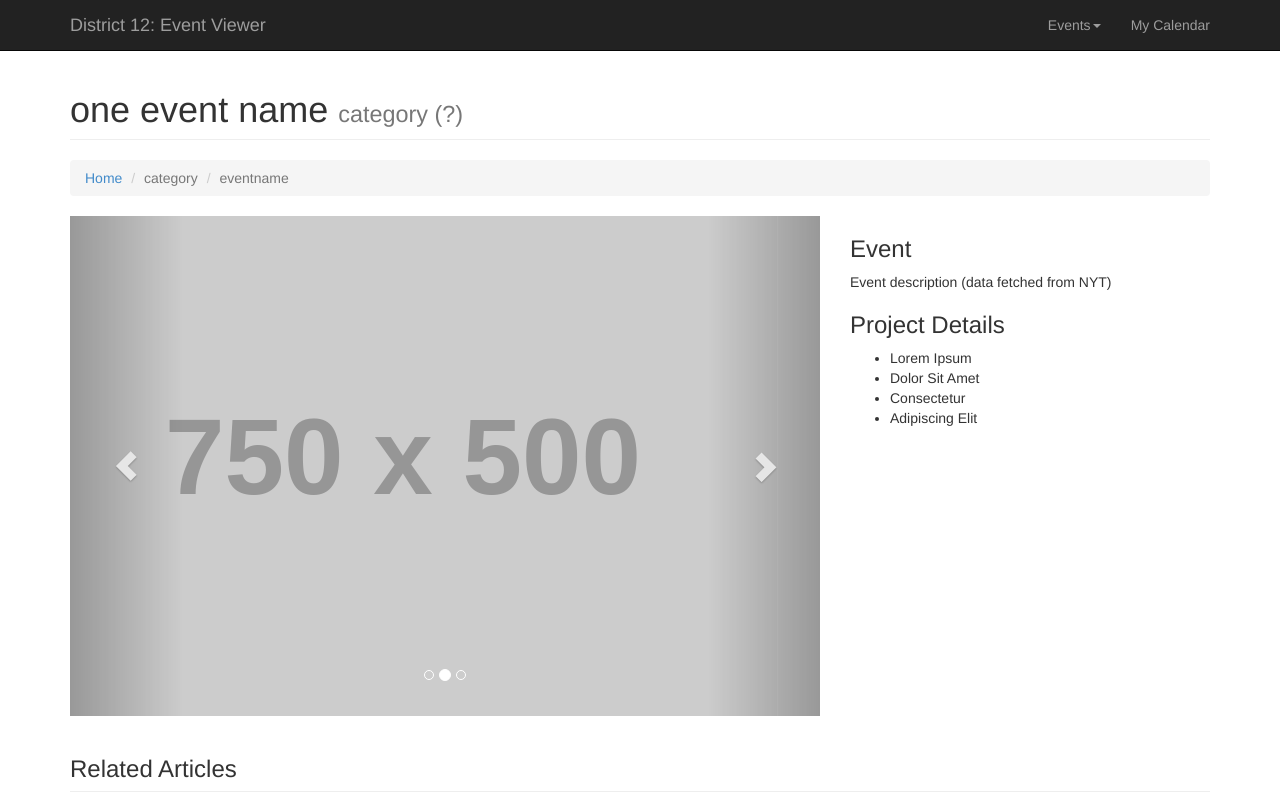
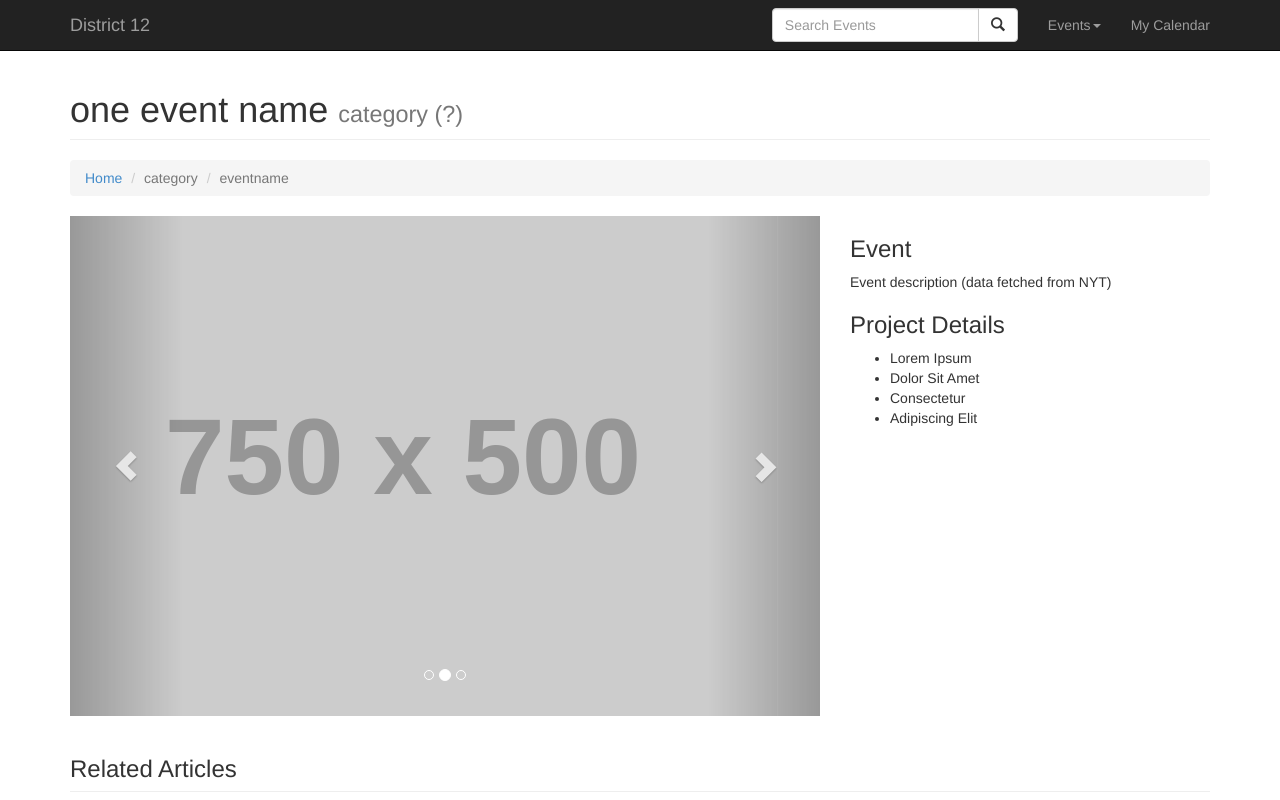
Before and after one commit to jw3046/district12, a plain HTML site: page portfolio-item.html in a window 1280 px wide. Shown: the top 800 px of the page. Drawn offline with Linux system fonts and the light colour scheme; placeholder pictures from the web are drawn by us.

Commit message:
even more miscellaneous edits

```diff
--- a/portfolio-item.html
+++ b/portfolio-item.html
@@ -9,7 +9,7 @@
     <meta name="description" content="">
     <meta name="author" content="">
 
-    <title>District12_singleEvent</title>
+    <title>TODO: put event name here</title>
 
     <!-- Bootstrap Core CSS -->
     <link href="css/bootstrap.min.css" rel="stylesheet">
@@ -42,11 +42,21 @@
                     <span class="icon-bar"></span>
                     <span class="icon-bar"></span>
                 </button>
-                <a class="navbar-brand" href="index.html">District 12: Event Viewer</a>
+                <a class="navbar-brand" href="index.html">District 12</a>
             </div>
             <!-- Collect the nav links, forms, and other content for toggling -->
             <div class="collapse navbar-collapse" id="bs-example-navbar-collapse-1">
                 <ul class="nav navbar-nav navbar-right">
+                    <li> <!-- searchbox-->
+                        <form class="navbar-form" role="search" action ="events.html">
+                            <div class="input-group">
+                                <input type="text" class="form-control"  id = "searchEventsBox"placeholder="Search Events" name="q">
+                                <div class="input-group-btn">
+                                    <button class="btn btn-default"  id = "searchEventsButton" type="submit"><i class="glyphicon glyphicon-search"></i></button>
+                                </div>
+                            </div>
+                        </form>
+                    </li> <!-- end of searchbox-->
                     <li class="dropdown">
                         <a href="#" class="dropdown-toggle" data-toggle="dropdown">Events<b class="caret"></b></a>
                         <ul class="dropdown-menu">
```
Also changed, not shown: calendar.html (+1 -1 lines), events.html (+2 -2 lines), index.html (+1 -1 lines).
